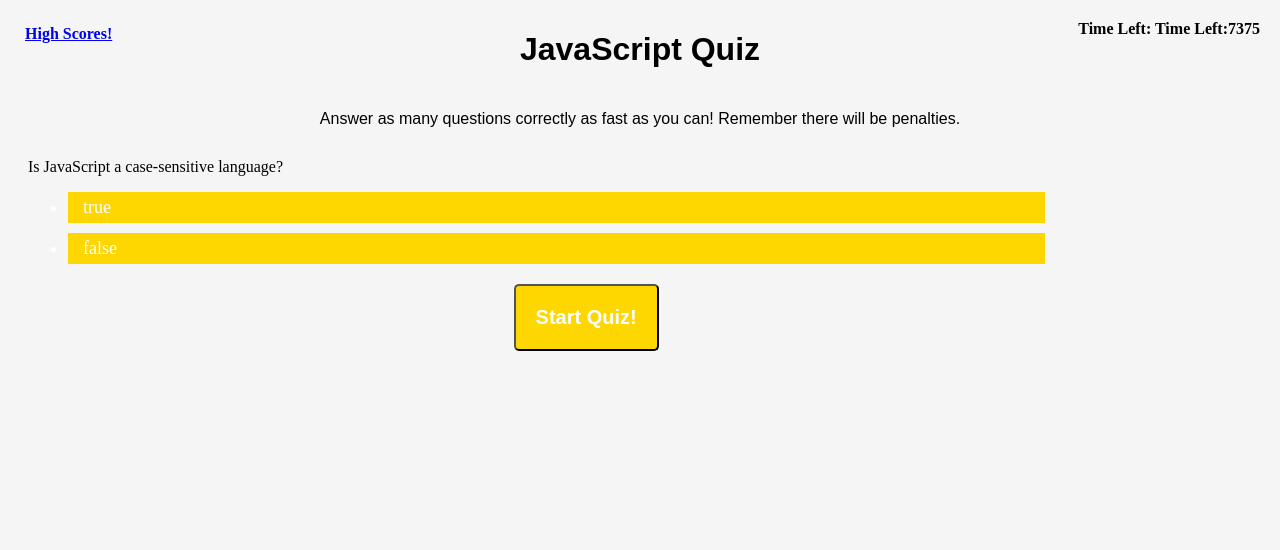
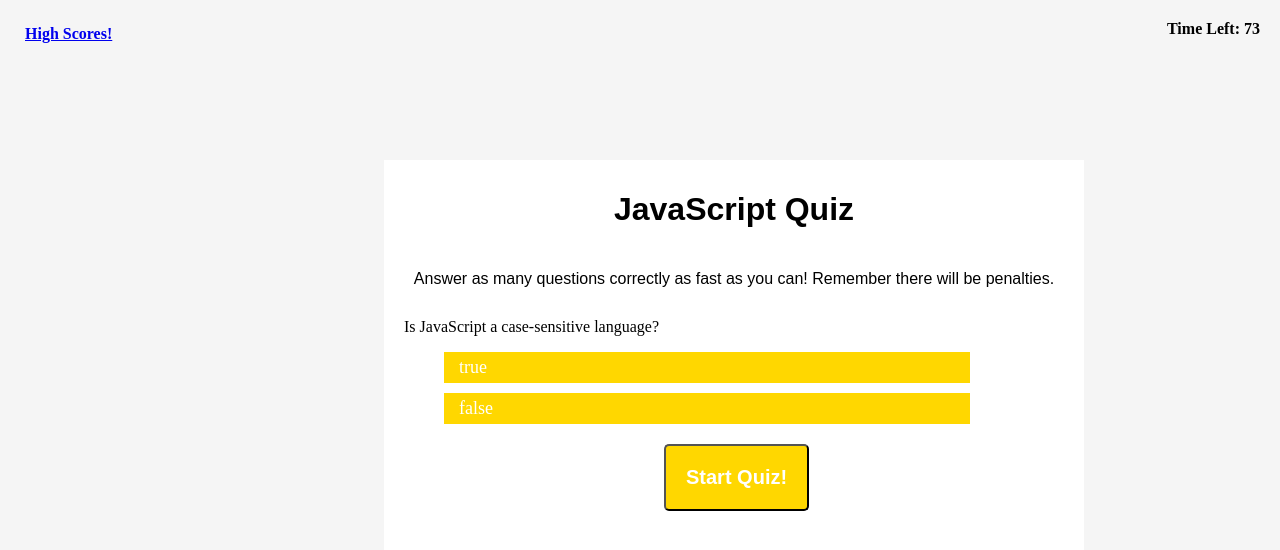
Before and after one commit to kaidong-chr/HW4_Code_Quiz, a plain HTML site: page index.html in a window 1280 px wide. Both pictures are taken after a click on the button "Start Quiz!". Drawn offline with Linux system fonts and the light colour scheme; files that its build step writes are made by us from their sources.

Commit message:
Added additional comments

```diff
--- a/assets/css/style.css
+++ b/assets/css/style.css
@@ -17,7 +17,7 @@
     font-weight: bold;
 }
 
-#container {
+.container {
     position: absolute;
     background-color: white;
     top: 20%;
--- a/assets/js/questions.js
+++ b/assets/js/questions.js
@@ -1,5 +1,5 @@
 // List of 5 questions with choices
-let questions = [
+var questions = [
     {
         title: "Is JavaScript a case-sensitive language?",
         choices: ["true", "false"],
--- a/assets/js/script.js
+++ b/assets/js/script.js
@@ -1,25 +1,25 @@
 // Variable for elements
-let timerEl = document.getElementById("timerStart");
-let startQuizEl = document.getElementById("startQuiz");
-let questionsEl = document.getElementById("questions");
-let container = document.getElementById("container");
+var timerEl = document.getElementById("timerStart");
+var startQuizEl = document.getElementById("startQuiz");
+var questionsEl = document.getElementById("questions");
+var container = document.getElementById("container");
 
 // Variables total time, interval,  penalty and questions progress
-let timer = 75;
-let timeInterval = 0;
-let penalty = 5;
-let questionIndex = 0;
-let score = 0;
+var timer = 75;
+var timeInterval = 0;
+var penalty = 5;
+var questionIndex = 0;
+var score = 0;
 
 // Creating the ul element for later use
-let ulCreate = document.createElement("ul"); //Clear this up later
+var ulCreate = document.createElement("ul"); //Clear this up later
 
 // Timer goes and user display
 startQuizEl.addEventListener("click", function () {
   if (timeInterval === 0) {
     timeInterval = setInterval(function () {
       timer--;
-      timerEl.textContent = "Time Left:" + timer;
+      timerEl.textContent = "Time Left: " + timer;
 
       if (timer <= 0) {
         clearInterval(timeInterval);
@@ -47,7 +47,7 @@
 
   // List question choices for each new questions
   allChoices.forEach(function (newEach) {
-    let eachItem = document.createElement("li");
+    var eachItem = document.createElement("li");
     eachItem.textContent = newEach;
     questionsEl.appendChild(ulCreate);
     ulCreate.appendChild(eachItem);
@@ -83,13 +83,13 @@
     // When quiz is finished we will show user stats
     quizFinish();
     newDiv.textContent =
-      "This is the end" +
+      "This is the end!" +
       " " +
       "You got " +
       score +
       "/" +
       questions.length +
-      "right!";
+      " right!";
   } else {
     render(questionIndex);
   }
@@ -102,14 +102,14 @@
   questionsEl.innerHTML = "";
   timerEl.innerHTML = "";
 
-  // Heading
+  // Heading for done message
   var createH1 = document.createElement("h1");
   createH1.setAttribute("id", "createH1");
   createH1.textContent = "All Done!";
 
   questionsEl.appendChild(createH1);
 
-  // Paragraph
+  // Paragraph for displaying final score
   var createP = document.createElement("p");
   createP.setAttribute("id", "createP");
 
@@ -170,7 +170,7 @@
       var newScore = JSON.stringify(allScores);
       localStorage.setItem("allScores", newScore);
 
-      // Travels to final page
+      // Go to scoreboard
       window.location.replace("./scoreboard.html");
     }
   });
--- a/index.html
+++ b/index.html
@@ -3,7 +3,7 @@
   <head>
     <meta charset="UTF-8" />
     <meta name="viewport" content="width=device-width, initial-scale=1.0" />
-    <link rel="stylesheet" href="assets/style.css" />
+    <link rel="stylesheet" href="./assets/css/style.css" />
     <title>Code Quiz</title>
   </head>
   <body>
@@ -12,7 +12,7 @@
       <a href="scoreboard.html">High Scores!</a>
     </div>
     <!-- Timer -->
-    <div class="timer">Time Left: <span id="timerStart"></span>75</div>
+    <div class="timer"><span id="timerStart"></span></div>
 
     <div class="container">
       <!-- Instructions -->
@@ -24,7 +24,7 @@
       <!-- Questions and choices -->
       <div id="questions"></div>
       <ul id="choices"></ul>
-      <!-- Start -->
+      <!-- Start Quiz Button-->
       <button id="startQuiz" class="startQuiz">Start Quiz!</button>
     </div>
 
```
Also changed, not shown: assets/js/scoreboard.js (+3 -4 lines).
